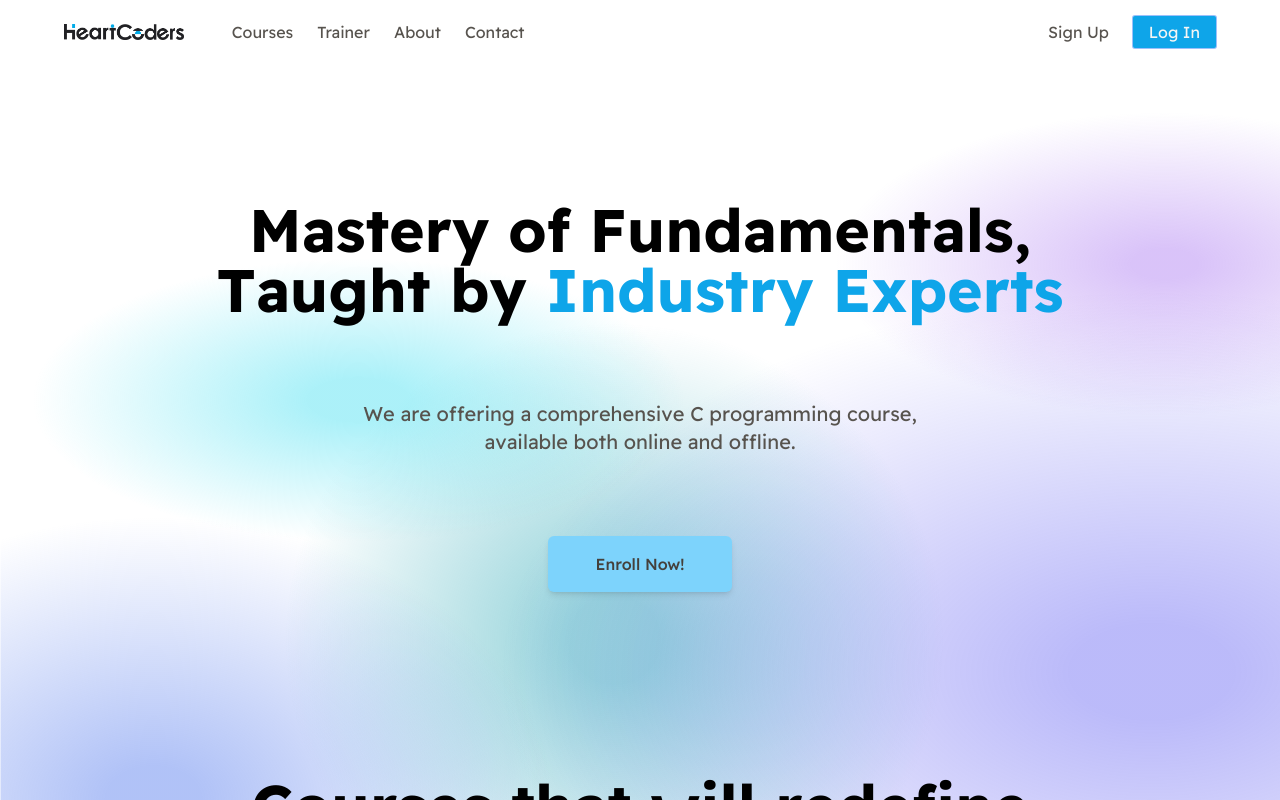
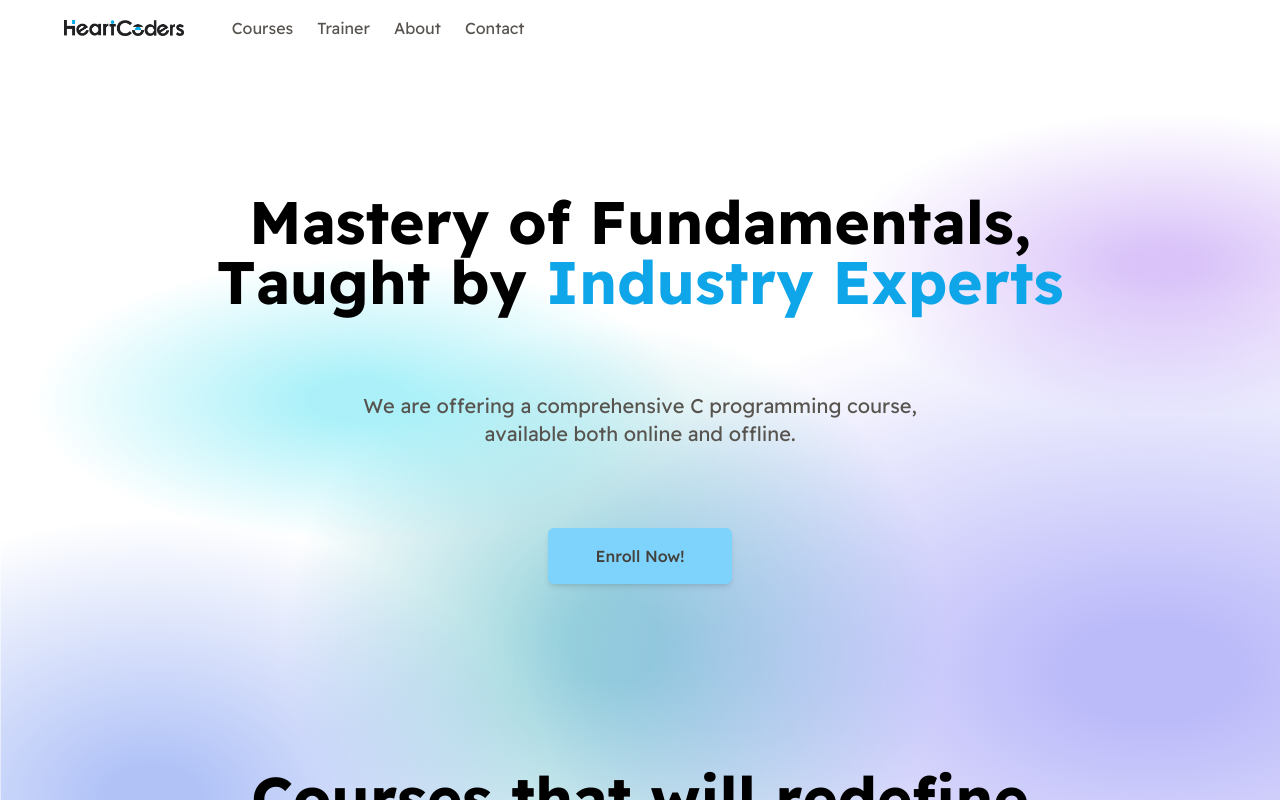
Before and after one commit to satish-hebbal/heart-coders-site, a React (Vite) app: page / in a window 1280 px wide. Shown: the top 800 px of the page. Built offline with nearby package versions, Linux system fonts and the light colour scheme.

Commit message:
removed signin & signup

```diff
--- a/src/navbar.jsx
+++ b/src/navbar.jsx
@@ -33,10 +33,10 @@ export default function NavBar(){
                 <li className="cursor-pointer hover:text-sky-600"><a href="#contact"> Contact</a></li>
                </ul>
             </div>
-            <div id="signing" className="flex gap-6 items-center  readex-400 text-stone-600">
+            {/* <div id="signing" className="flex gap-6 items-center  readex-400 text-stone-600">
                 <button>Sign Up</button>
                 <button className="ring-1 px-4 rounded-sm bg-sky-500 text-stone-100 items- py-1">Log In</button>
-            </div>
+            </div> */}
 
         </nav>
 
```
